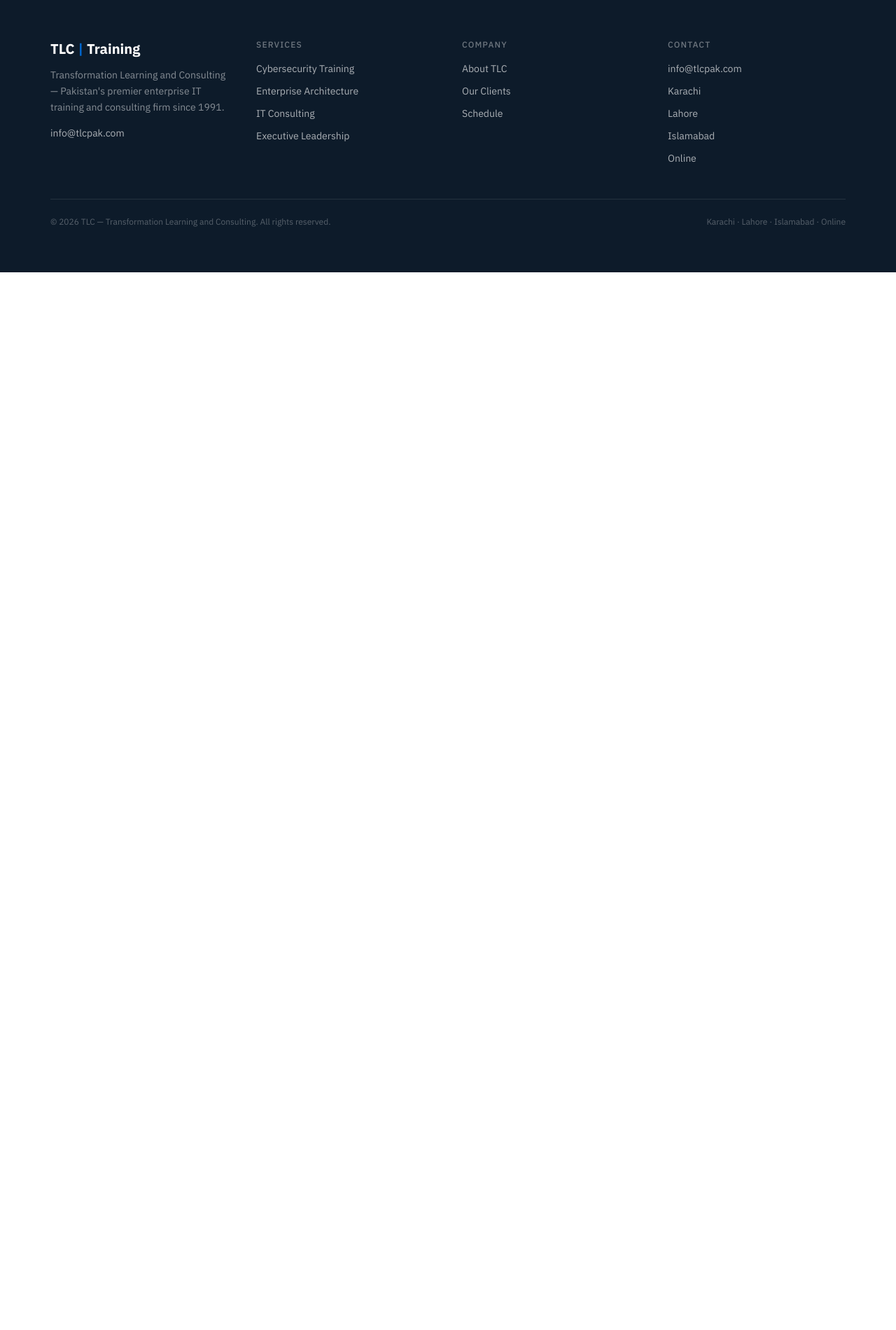
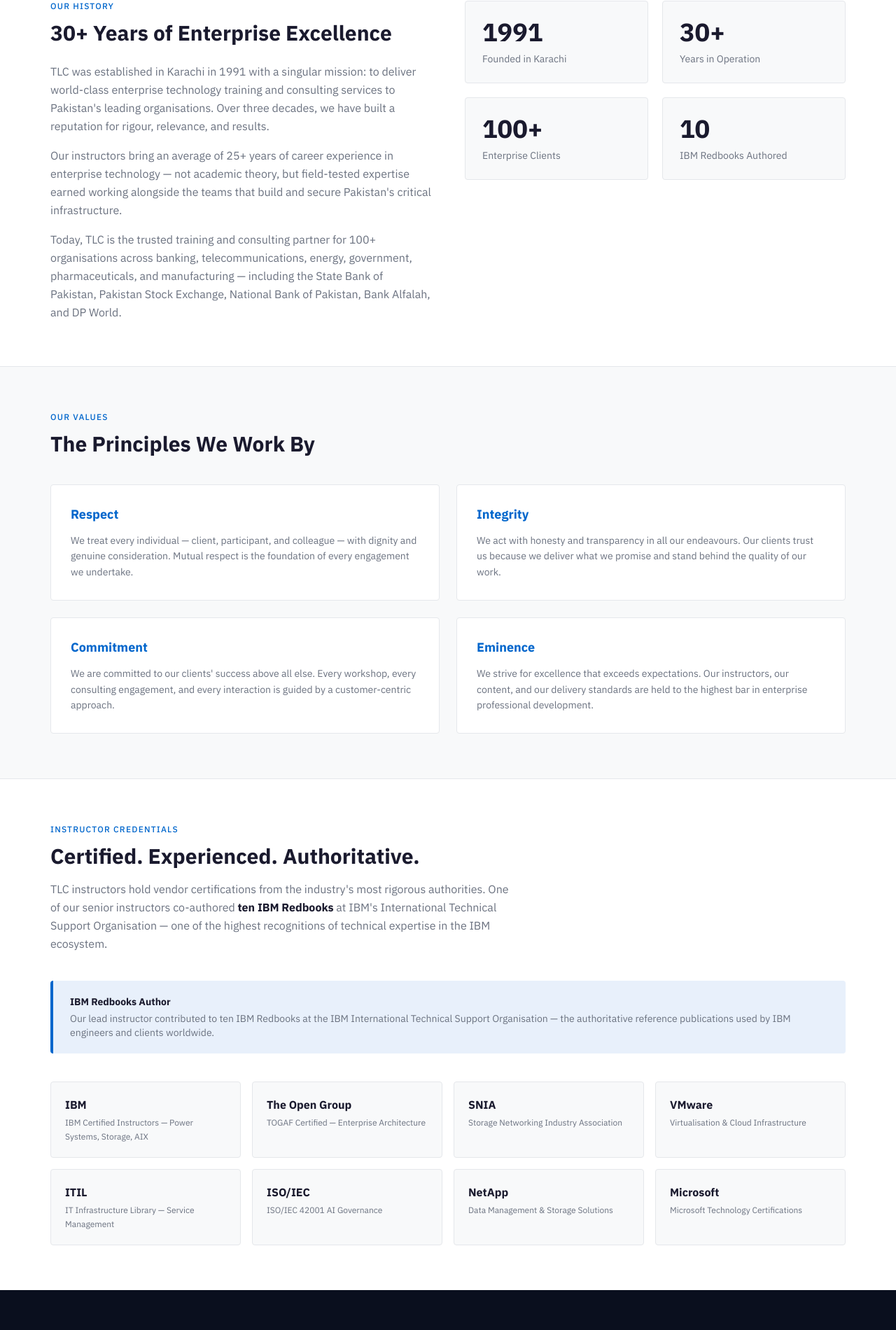
Before and after one commit to vaqarhussain1/tlc-website, a Next.js app: page /about in a window 1280 px wide. Shown: the part 411-2311 px from the top of the page at 70% size. Before the commit the page ends 800 px from the top, so only its background shows below. Built offline with nearby package versions, Linux system fonts and the light colour scheme.

Commit message:
feat: about page — company history, corporate values, instructor credentials, certifications

```diff
--- a/src/app/about/page.tsx
+++ b/src/app/about/page.tsx
@@ -1,15 +1,213 @@
 import type { Metadata } from 'next'
+import { PageHero } from '@/components/shared/PageHero'
 import { siteConfig } from '@/lib/site-config'
 
 export const metadata: Metadata = {
-  title: `About | ${siteConfig.shortName}`,
-  description: `Learn about TLC's 30+ year history, corporate values, and IBM-certified instructor credentials.`,
+  title: `About TLC | ${siteConfig.shortName}`,
+  description:
+    'TLC has been Pakistan\'s premier enterprise IT training and consulting firm since 1991. IBM-certified instructors, 30+ years of experience, 100+ enterprise clients across banking, energy, government, and telecommunications.',
+  openGraph: {
+    title: `About TLC | ${siteConfig.shortName}`,
+    description:
+      'Established in Karachi in 1991, TLC delivers cybersecurity, enterprise architecture, and digital transformation workshops to Pakistan\'s leading organisations.',
+    url: `${siteConfig.url}/about`,
+    siteName: siteConfig.name,
+  },
 }
+
+const values = [
+  {
+    name: 'Respect',
+    description:
+      'We treat every individual — client, participant, and colleague — with dignity and genuine consideration. Mutual respect is the foundation of every engagement we undertake.',
+  },
+  {
+    name: 'Integrity',
+    description:
+      'We act with honesty and transparency in all our endeavours. Our clients trust us because we deliver what we promise and stand behind the quality of our work.',
+  },
+  {
+    name: 'Commitment',
+    description:
+      'We are committed to our clients\' success above all else. Every workshop, every consulting engagement, and every interaction is guided by a customer-centric approach.',
+  },
+  {
+    name: 'Eminence',
+    description:
+      'We strive for excellence that exceeds expectations. Our instructors, our content, and our delivery standards are held to the highest bar in enterprise professional development.',
+  },
+]
+
+const certifications = [
+  { name: 'IBM', detail: 'IBM Certified Instructors — Power Systems, Storage, AIX' },
+  { name: 'The Open Group', detail: 'TOGAF Certified — Enterprise Architecture' },
+  { name: 'SNIA', detail: 'Storage Networking Industry Association' },
+  { name: 'VMware', detail: 'Virtualisation & Cloud Infrastructure' },
+  { name: 'ITIL', detail: 'IT Infrastructure Library — Service Management' },
+  { name: 'ISO/IEC', detail: 'ISO/IEC 42001 AI Governance' },
+  { name: 'NetApp', detail: 'Data Management & Storage Solutions' },
+  { name: 'Microsoft', detail: 'Microsoft Technology Certifications' },
+]
 
 export default function AboutPage() {
   return (
-    <div className="py-20 px-6 text-center">
-      <h1 className="text-4xl font-bold text-charcoal">About TLC — Coming in Story 4.1</h1>
-    </div>
+    <>
+      <PageHero
+        title="About TLC"
+        subtitle="Transformation Learning and Consulting — Pakistan's premier enterprise IT training and consulting firm, established in Karachi in 1991."
+      />
+
+      {/* Company history */}
+      <section className="w-full bg-white">
+        <div className="mx-auto max-w-[1200px] px-6 py-16 lg:px-8">
+          <div className="grid grid-cols-1 gap-12 lg:grid-cols-2 lg:items-start">
+            <div>
+              <p className="text-xs font-medium uppercase tracking-widest text-blue-600 mb-3">
+                Our History
+              </p>
+              <h2 className="text-3xl font-bold text-charcoal mb-6">
+                30+ Years of Enterprise Excellence
+              </h2>
+              <div className="space-y-4 text-base text-grey-400 leading-relaxed">
+                <p>
+                  TLC was established in Karachi in 1991 with a singular mission: to deliver
+                  world-class enterprise technology training and consulting services to
+                  Pakistan&apos;s leading organisations. Over three decades, we have built a
+                  reputation for rigour, relevance, and results.
+                </p>
+                <p>
+                  Our instructors bring an average of 25+ years of career experience in
+                  enterprise technology — not academic theory, but field-tested expertise
+                  earned working alongside the teams that build and secure Pakistan&apos;s
+                  critical infrastructure.
+                </p>
+                <p>
+                  Today, TLC is the trusted training and consulting partner for 100+
+                  organisations across banking, telecommunications, energy, government,
+                  pharmaceuticals, and manufacturing — including the State Bank of Pakistan,
+                  Pakistan Stock Exchange, National Bank of Pakistan, Bank Alfalah, and
+                  DP World.
+                </p>
+              </div>
+            </div>
+
+            {/* Key facts */}
+            <div className="grid grid-cols-2 gap-5">
+              {[
+                { value: '1991', label: 'Founded in Karachi' },
+                { value: '30+', label: 'Years in Operation' },
+                { value: '100+', label: 'Enterprise Clients' },
+                { value: '10', label: 'IBM Redbooks Authored' },
+              ].map(({ value, label }) => (
+                <div
+                  key={label}
+                  className="flex flex-col rounded border border-grey-200 bg-grey-50 p-6"
+                >
+                  <span className="text-4xl font-bold text-charcoal">{value}</span>
+                  <span className="mt-2 text-sm text-grey-400">{label}</span>
+                </div>
+              ))}
+            </div>
+          </div>
+        </div>
+      </section>
+
+      {/* Corporate values */}
+      <section className="w-full bg-grey-50 border-t border-grey-200">
+        <div className="mx-auto max-w-[1200px] px-6 py-16 lg:px-8">
+          <p className="text-xs font-medium uppercase tracking-widest text-blue-600 mb-3">
+            Our Values
+          </p>
+          <h2 className="text-3xl font-bold text-charcoal mb-10">
+            The Principles We Work By
+          </h2>
+          <div className="grid grid-cols-1 gap-6 sm:grid-cols-2">
+            {values.map(({ name, description }) => (
+              <div
+                key={name}
+                className="rounded border border-grey-200 bg-white p-7"
+              >
+                <h3 className="text-lg font-bold text-blue-600 mb-3">{name}</h3>
+                <p className="text-sm text-grey-400 leading-relaxed">{description}</p>
+              </div>
+            ))}
+          </div>
+        </div>
+      </section>
+
+      {/* Instructor credentials */}
+      <section className="w-full bg-white border-t border-grey-200">
+        <div className="mx-auto max-w-[1200px] px-6 py-16 lg:px-8">
+          <p className="text-xs font-medium uppercase tracking-widest text-blue-600 mb-3">
+            Instructor Credentials
+          </p>
+          <h2 className="text-3xl font-bold text-charcoal mb-4">
+            Certified. Experienced. Authoritative.
+          </h2>
+          <p className="text-base text-grey-400 leading-relaxed max-w-2xl mb-10">
+            TLC instructors hold vendor certifications from the industry&apos;s most
+            rigorous authorities. One of our senior instructors co-authored{' '}
+            <strong className="text-charcoal">ten IBM Redbooks</strong> at IBM&apos;s
+            International Technical Support Organisation — one of the highest
+            recognitions of technical expertise in the IBM ecosystem.
+          </p>
+
+          {/* IBM Redbooks highlight */}
+          <div className="mb-10 rounded border-l-4 border-blue-600 bg-[#e8f0fb] px-6 py-5">
+            <p className="text-sm font-semibold text-charcoal">
+              IBM Redbooks Author
+            </p>
+            <p className="mt-1 text-sm text-grey-400">
+              Our lead instructor contributed to ten IBM Redbooks at the IBM International
+              Technical Support Organisation — the authoritative reference publications used
+              by IBM engineers and clients worldwide.
+            </p>
+          </div>
+
+          {/* Certification grid */}
+          <div className="grid grid-cols-2 gap-4 sm:grid-cols-3 lg:grid-cols-4">
+            {certifications.map(({ name, detail }) => (
+              <div
+                key={name}
+                className="rounded border border-grey-200 bg-grey-50 p-5"
+              >
+                <p className="text-base font-bold text-charcoal">{name}</p>
+                <p className="mt-1 text-xs text-grey-400 leading-relaxed">{detail}</p>
+              </div>
+            ))}
+          </div>
+        </div>
+      </section>
+
+      {/* CTA */}
+      <section className="w-full bg-navy-950">
+        <div className="mx-auto max-w-[1200px] px-6 py-14 lg:px-8">
+          <div className="flex flex-col gap-4 sm:flex-row sm:items-center sm:justify-between">
+            <div>
+              <h3 className="text-xl font-bold text-white">
+                Ready to elevate your team&apos;s capabilities?
+              </h3>
+              <p className="mt-1 text-sm text-white/60">
+                Browse our course catalogue or contact us to discuss a bespoke training programme.
+              </p>
+            </div>
+            <div className="flex gap-3 shrink-0">
+              <a
+                href="/training-courses"
+                className="inline-flex items-center justify-center rounded bg-blue-600 px-6 py-3 text-sm font-medium text-white hover:bg-blue-700 transition-colors"
+              >
+                View Courses
+              </a>
+              <a
+                href="/contact"
+                className="inline-flex items-center justify-center rounded border border-white/30 px-6 py-3 text-sm font-medium text-white/80 hover:border-white/60 transition-colors"
+              >
+                Contact Us
+              </a>
+            </div>
+          </div>
+        </div>
+      </section>
+    </>
   )
 }
```
